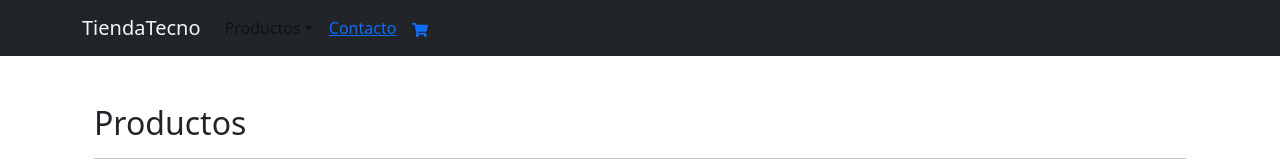
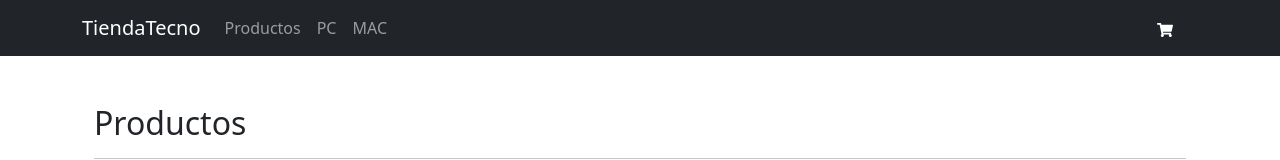
Before and after one commit to lmirenda/coderHouseReactJS, a React (Create React App) app: page / in a window 1280 px wide. Shown: the top 160 px of the page. Built offline with nearby package versions, Linux system fonts and the light colour scheme; no server answers; the database is empty.

Commit message:
Navbar style & loading animation

```diff
--- a/src/App.js
+++ b/src/App.js
@@ -37,8 +37,8 @@ function App() {
                   <ItemDetailContainer/>
                 </Route>
 
-                <Route exact path="/contacto">
-                </Route>
+                {/* <Route exact path="/contacto">
+                </Route> */}
 
                 <Route exact path="/cart">
                   <Cart/>
--- a/src/componentes/ItemListContainer/ItemListContainer.js
+++ b/src/componentes/ItemListContainer/ItemListContainer.js
@@ -18,7 +18,7 @@ export const ItemListContainer = () => {
     const {categoryId} = useParams()
 
     useEffect(()=>{
-
+        setLoading(true)
         const db = getFirestore()
         const itemCollection = categoryId
                                 ? db.collection('productos').where('category','==',categoryId)
--- a/src/componentes/Loader/Loader.js
+++ b/src/componentes/Loader/Loader.js
@@ -4,7 +4,6 @@ import Spinner from 'react-bootstrap/Spinner'
 
 
 export const Loader = () => {
-
     return (
         <div className="loader">
             <Spinner animation="border" role="status">
--- a/src/componentes/NavBar/NavBar.css
+++ b/src/componentes/NavBar/NavBar.css
@@ -15,3 +15,8 @@ a {
     color: white;
     text-decoration: none;
 }
+
+.cartWidget{
+    text-decoration: none;
+    color: white !important;
+}
--- a/src/componentes/NavBar/NavBar.js
+++ b/src/componentes/NavBar/NavBar.js
@@ -1,8 +1,8 @@
 import React from 'react'
-import './NavBar.css'
 import { CartWidget } from './CartWidget'
 import { NavLink } from 'react-router-dom'
 import { Navbar, NavDropdown, Nav, Container } from 'react-bootstrap'
+import './NavBar.css'
 
 
 
@@ -13,13 +13,13 @@ const brandName = "TiendaTecno"
 export const NavBar = () => {
     return (
         <>
-        <Navbar bg="dark" expand="lg">
+            {/* <Navbar bg="dark" expand="lg">
                 <Container>
                     <Navbar.Brand href="#home"> <NavLink activeClassName="activeLink" exact to="/">{brandName}</NavLink></Navbar.Brand>
                     <Navbar.Toggle aria-controls="basic-navbar-nav" />
                     <Navbar.Collapse id="basic-navbar-nav">
                     <Nav className="me-auto">
-                    <NavDropdown title="Productos" id="basic-nav-dropdown">
+                        <NavDropdown title="Productos" id="basic-nav-dropdown" className="activeLink">
                         <NavDropdown.Item href="/productos/PC"><NavLink activeClassName="activeLink" to="/productos/PC">PC</NavLink></NavDropdown.Item>
                         <NavDropdown.Item href="/productos/Mac"><NavLink activeClassName="activeLink" to="/productos/Mac">Mac</NavLink></NavDropdown.Item>
                         </NavDropdown>
@@ -29,41 +29,22 @@ export const NavBar = () => {
                     </Navbar.Collapse>
                 </Container>
             </Navbar>
-            {/* <h1>{ brandName }</h1> */}
+             */}
 
-            {/* <nav className="navbar navbar-dark bg-dark">
-                <NavLink activeClassName="activeLink" exact to="/">Inicio</NavLink>
-                <NavLink activeClassName="activeLink" to="/productos/PC">PC</NavLink>
-                <NavLink activeClassName="activeLink" to="/productos/Mac">Mac</NavLink>
-                <NavLink activeClassName="activeLink" to="/contacto">Contacto</NavLink>
-                <NavLink activeClassName="activeLink" to="/cart"><CartWidget/></NavLink>
-            </nav> */}
+
+        <Navbar bg="dark" variant="dark">
+            <Container>
+            <Navbar.Brand href="/">{brandName}</Navbar.Brand>
+            <Nav className="me-auto">
+            <Nav.Link href="/productos" className="activeLink">Productos</Nav.Link>
+            <Nav.Link href="/productos/PC" className="activeLink">PC</Nav.Link>
+            <Nav.Link href="/productos/Mac" className="activeLink">MAC</Nav.Link>
+            </Nav>
+            <Nav.Link href="/cart" className="cartWidget" ><CartWidget /></Nav.Link>
+            </Container>
+        </Navbar>
+
         </>
 
     )
 }
-
-/*
-export const NavBar = () => {
-    return (
-        <Navbar bg="light" expand="lg">
-            <Container>
-                <Navbar.Brand href="#home">React-Bootstrap</Navbar.Brand>
-                <Navbar.Toggle aria-controls="basic-navbar-nav" />
-                <Navbar.Collapse id="basic-navbar-nav">
-                <Nav className="me-auto">
-                    <Nav.Link href="#home">Home</Nav.Link>
-                    <Nav.Link href="#link">Link</Nav.Link>
-                    <NavDropdown title="Dropdown" id="basic-nav-dropdown">
-                    <NavDropdown.Item href="#action/3.1">Action</NavDropdown.Item>
-                    <NavDropdown.Item href="#action/3.2">Another action</NavDropdown.Item>
-                    <NavDropdown.Item href="#action/3.3">Something</NavDropdown.Item>
-                    <NavDropdown.Divider />
-                    <NavDropdown.Item href="#action/3.4">Separated link</NavDropdown.Item>
-                    </NavDropdown>
-                </Nav>
-                </Navbar.Collapse>
-            </Container>
-</Navbar>
-    )
-}*/
```
Lines whose indentation alone changed are shown as unchanged.
